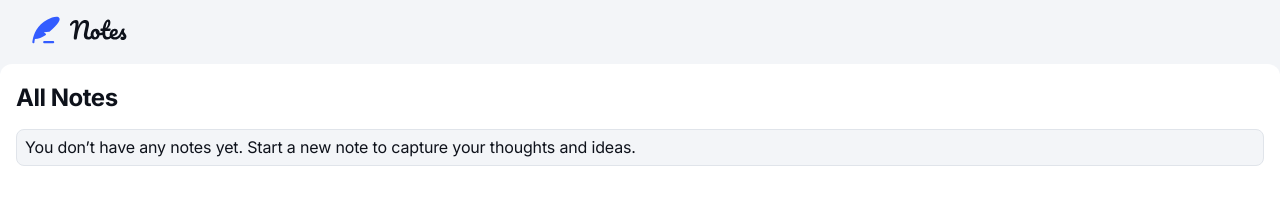
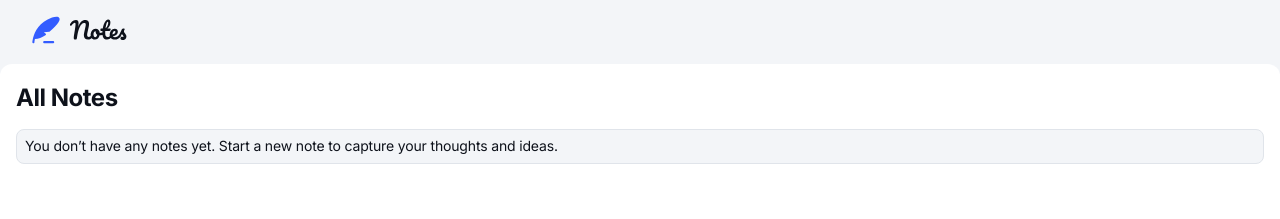
Before and after one commit to vicaleksa/note-taking-web-app, a React app: page / in a window 1280 px wide. Shown: the top 219 px of the page. Built offline with nearby package versions, Linux system fonts and the light colour scheme.

Commit message:
fix alert font size

```diff
--- a/src/components/Alert/index.tsx
+++ b/src/components/Alert/index.tsx
@@ -5,5 +5,5 @@ interface AlertProps {
 }
 
 export default function Alert({ text }: AlertProps) {
-    return <div className={styles.text}>{text}</div>;
+    return <div className={styles.alert}>{text}</div>;
 }
--- a/src/components/Alert/style.module.css
+++ b/src/components/Alert/style.module.css
@@ -1,4 +1,5 @@
-.text {
+.alert {
+    font: var(--text-sans-serif-preset4);
     background-color: var(--clr-neutral-100);
     padding: var( --spacing-100);
     border-radius: var(--radius-8);
```
